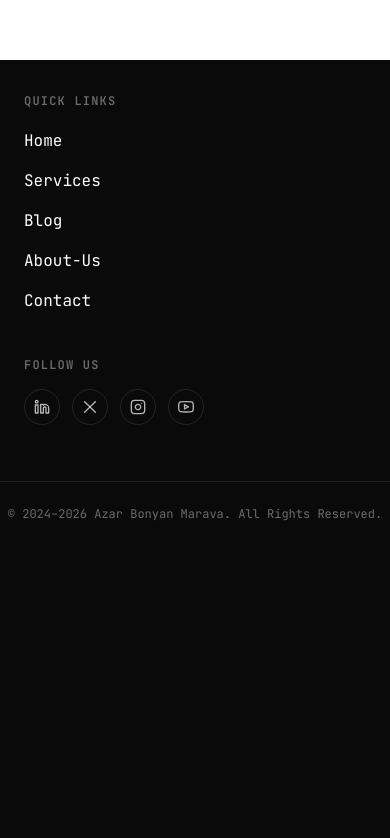
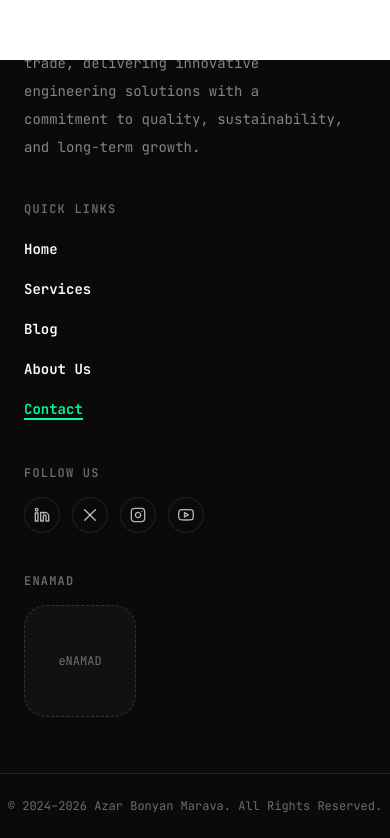
Before and after one commit to Milad-Soleymani/azar-bonian-marava, a Next.js app: page /en/contact in a window 390 px wide. Shown: the part 1628-2466 px from the top of the page. Before the commit the page ends 2174 px from the top, so only its background shows below. Built offline with nearby package versions, Linux system fonts and the light colour scheme.

Commit message:
Make footer multi-language

```diff
--- a/src/components/Footer.tsx
+++ b/src/components/Footer.tsx
@@ -1,106 +1,144 @@
-"use client"
-import {
-    Target,
-    Eye,
-    Lightbulb,
-    ShieldCheck,
-    Award,
-    Leaf,
-    CheckCircle2,
-    Briefcase,
-    Users,
-    User,
-    ArrowRight,
-    ChevronDown,
-    Menu,
-} from "lucide-react";
-import { IconLinkedin, IconX, IconInstagram, IconYoutube } from "@/components/SocialIcons";
+"use client";
+
 import Image from "next/image";
 import Link from "next/link";
+import { useLocale, useTranslations } from "next-intl";
 import { usePathname } from "next/navigation";
 
+import {
+  IconInstagram,
+  IconLinkedin,
+  IconX,
+  IconYoutube,
+} from "@/components/SocialIcons";
+
 const links = [
-  {
-    name: "home",
-    path: "/",
-  },
-  {
-    name: "services",
-    path: "/services",
-  },
-  {
-    name: "blog",
-    path: "/blog",
-  },
-  {
-    name: "about-us",
-    path: "/about-us",
-  },
-  {
-    name: "contact",
-    path: "/contact",
-  },
-];const GREEN = "#00ff99";
+  { name: "home", path: "/" },
+  { name: "services", path: "/services" },
+  { name: "blog", path: "/blog" },
+  { name: "about", path: "/about-us" },
+  { name: "contact", path: "/contact" },
+];
 
-const Footer = () => {
-    const pathname = usePathname()
+const socialLinks = [
+  { icon: IconLinkedin, label: "LinkedIn", href: "#" },
+  { icon: IconX, label: "X", href: "#" },
+  { icon: IconInstagram, label: "Instagram", href: "#" },
+  { icon: IconYoutube, label: "Youtube", href: "#" },
+];
+
+export default function Footer() {
+  const pathname = usePathname();
+  const locale = useLocale();
+  const isRTL = locale === "fa" || locale === "ar";
+
+  const t = useTranslations("footer");
+  const nav = useTranslations("navigation");
+
   return (
-        <footer className="border-t border-white/10">
-            <div className="mx-auto grid max-w-7xl gap-10 px-6 py-14 sm:grid-cols-2 lg:grid-cols-3">
+    <footer
+      className="border-t border-white/10"
+      aria-label={t("title")}
+    >
+      <div className="mx-auto grid max-w-7xl gap-10 px-6 py-14 sm:grid-cols-2 lg:grid-cols-4">
+        {/* Logo */}
         <div>
           <div className="mb-4 flex items-center gap-2">
-                        <Image src='/assets/logo.png' width={50} height={50} alt="Azar Bonian Marava"/>
+            <Image
+              src="/assets/logo.png"
+              width={50}
+              height={50}
+              alt="Azar Bonyan Marava Logo"
+            />
+
             <span className="leading-tight">
-                            <span className="block text-sm font-bold tracking-wide text-accent">AZAR</span>
+              <span className="block text-sm font-bold tracking-wide text-accent">
+                AZAR
+              </span>
+
               <span className="block text-[9px] tracking-widest text-white/50">
                 BONYAN MARAVA
               </span>
             </span>
           </div>
-                    <p className="max-w-xs text-sm text-white/50">
-                        Engineering innovation, delivering sustainable solutions and
-                        building the future through advanced technology.
+
+          <p
+            className={`max-w-xs text-sm text-white/50 leading-7 ${isRTL ? "text-right" : "text-left"
+              }`}
+          >
+            {t("description")}
           </p>
         </div>
 
+        {/* Navigation */}
         <div>
           <p className="mb-4 text-xs font-semibold uppercase tracking-widest text-white/40">
-                        Quick Links
+            {t("quickLinks")}
           </p>
-                    <ul className="space-y-2">
-                        {links.map((link, index) => (
-                            <li key={index}>
-                                <Link href={link.path} className={`${link.path == pathname ? "text-accent border-b-2 border-accent" : " text-white" } text-semibold cursor-pointer capitalize hover:text-accent transition-all`}>
-                                    {link.name}
+
+          <ul className="space-y-2 ">
+            {links.map((link) => {
+              const href = `/${locale}${link.path}`;
+
+              const active =
+                pathname === href ||
+                (link.path === "/" && pathname === `/${locale}`);
+
+              return (
+                <li key={link.name}>
+                  <Link
+                    href={href}
+                    className={
+                      active
+                        ? "border-b-2 border-accent text-sm font-semibold capitalize text-accent transition-all"
+                        : "text-sm font-semibold capitalize text-white transition-all hover:text-accent"
+                    }
+                  >
+                    {nav(link.name)}
                   </Link>
                 </li>
-                        ))}
+              );
+            })}
           </ul>
         </div>
 
+        {/* Social */}
         <div>
           <p className="mb-4 text-xs font-semibold uppercase tracking-widest text-white/40">
-                        Follow Us
+            {t("follow")}
           </p>
+
           <div className="flex gap-3">
-                        {[IconLinkedin, IconX, IconInstagram, IconYoutube].map((Icon, i) => (
+            {socialLinks.map(({ icon: Icon, label, href }) => (
               <a
-                                key={i}
-                                href="#"
-                                className="flex h-9 w-9 items-center justify-center rounded-full border border-white/10 text-white/70 hover:border-white/30 hover:text-white"
+                key={label}
+                href={href}
+                aria-label={label}
+                target="_blank"
+                rel="noopener noreferrer"
+                className="flex h-9 w-9 items-center justify-center rounded-full border border-white/10 text-white/70 transition hover:border-white/30 hover:text-white"
               >
                 <Icon className="h-4 w-4" />
               </a>
             ))}
           </div>
         </div>
+
+        {/* Enamad */}
+        <div>
+          <p className="mb-4 text-xs font-semibold uppercase tracking-widest text-white/40">
+            eNAMAD
+          </p>
+
+          <div className="flex h-28 w-28 items-center justify-center rounded-xl border border-dashed border-white/15 bg-white/[0.03] text-xs text-white/40">
+            eNAMAD
+          </div>
+        </div>
       </div>
 
       <div className="border-t border-white/10 py-6 text-center text-xs text-white/40">
-                © 2024–2026 Azar Bonyan Marava. All Rights Reserved.
+        {t("copyright")}
       </div>
     </footer>
-    )
+  );
 }
-
-export default Footer
--- a/src/messages/ar.json
+++ b/src/messages/ar.json
@@ -10,14 +10,12 @@
     "about": "من نحن",
     "contact": "اتصل بنا"
   },
-
   "home": {
     "subtitle": "شركة البناء والتجارة العالمية",
     "title": "إنها",
     "description": "شركة رائدة في مجال البناء وإدارة المشاريع والتجارة الدولية، تقدم حلولاً هندسية عالية الجودة وخدمات تصدير مع الالتزام بالابتكار والدقة والنمو المستدام.",
     "button": "اكتشف قصتنا"
   },
-
   "stats": {
     "title": "إنجازاتنا بالأرقام",
     "experience": "سنوات الخبرة",
@@ -26,12 +24,10 @@
     "countries": "دول التصدير",
     "transformation": "تحول المشاريع"
   },
-
   "breadcrumb": {
     "home": "الرئيسية",
     "about": "من نحن"
   },
-
   "about": {
     "hero": {
       "eyebrow": "من نحن",
@@ -39,7 +35,6 @@
       "description": "نبني بنية تحتية مستدامة ونربط الأسواق العالمية من خلال مشاريع البناء والتجارة الدولية الموثوقة.",
       "scroll": "انتقل للأسفل"
     },
-
     "story": {
       "title": "قصتنا",
       "paragraph1": "تأسست آذر بنيان ماروا عام 2016 بهدف تقديم حلول هندسية عالمية وإحداث تأثير مستدام.",
@@ -47,7 +42,6 @@
       "paragraph3": "نحن ملتزمون بخدمة عملائنا وموظفينا والمجتمعات التي نعمل معها من خلال حلول مستدامة.",
       "paragraph4": "رؤيتنا طويلة المدى هي أن نصبح قائداً عالمياً في مجالات الهندسة والتكنولوجيا."
     },
-
     "mission": {
       "title": "المهمة والرؤية",
       "missionTitle": "مهمتنا",
@@ -55,7 +49,6 @@
       "visionTitle": "رؤيتنا",
       "visionText": "أن نكون قائداً عالمياً موثوقاً في الهندسة والتكنولوجيا، ونقود الابتكار ونخلق تأثيراً دائماً."
     },
-
     "values": {
       "title": "قيمنا الأساسية",
       "items": {
@@ -77,7 +70,6 @@
         }
       }
     },
-
     "journey": {
       "title": "رحلتنا",
       "items": {
@@ -103,7 +95,6 @@
         }
       }
     },
-
     "stats": {
       "title": "إنجازاتنا بالأرقام",
       "experience": "سنوات الخبرة",
@@ -111,7 +102,6 @@
       "clients": "العملاء الراضون",
       "countries": "دول التصدير"
     },
-
     "leadership": {
       "title": "قيادتنا",
       "items": {
@@ -129,17 +119,22 @@
         }
       }
     },
-
     "partners": {
       "title": "الشركاء والشهادات",
       "partners": "شركاؤنا",
       "certifications": "الشهادات"
     },
-
     "cta": {
       "title": "لنبنِ المستقبل معاً",
       "description": "هل أنت مستعد لبدء مشروعك الهندسي القادم؟",
       "button": "اتصل بنا"
     }
+  },
+  "footer": {
+    "title": "تذييل الصفحة",
+    "description": "آذر بنيان ماروا شركة رائدة في البناء وإدارة المشاريع والتجارة الدولية، تقدم حلولاً هندسية مبتكرة مع الالتزام بالجودة والاستدامة والنمو طويل الأمد.",
+    "quickLinks": "روابط سريعة",
+    "follow": "تابعنا",
+    "copyright": "© 2024–2026 آذر بنيان ماروا. جميع الحقوق محفوظة."
   }
 }
--- a/src/messages/en.json
+++ b/src/messages/en.json
@@ -129,5 +129,12 @@
       "description": "Ready to start your next engineering or construction project?",
       "button": "Contact Us"
     }
+  },
+  "footer": {
+    "title": "Footer",
+    "description": "A leading company in construction, project management, and international trade, delivering innovative engineering solutions with a commitment to quality, sustainability, and long-term growth.",
+    "quickLinks": "Quick Links",
+    "follow": "Follow Us",
+    "copyright": "© 2024–2026 Azar Bonyan Marava. All Rights Reserved."
   }
 }
--- a/src/messages/fa.json
+++ b/src/messages/fa.json
@@ -137,5 +137,12 @@
       "description": "آماده شروع پروژه بعدی خود با شرکت هستید؟",
       "button": "تماس با ما"
     }
-  }
+  },
+  "footer": {
+  "title": "پاورقی",
+  "description": "شرکت آذر بنیان ماروا با تمرکز بر ساخت‌وساز، مدیریت پروژه و تجارت بین‌المللی، راهکارهای مهندسی نوآورانه را با تعهد به کیفیت، پایداری و رشد بلندمدت ارائه می‌دهد.",
+  "quickLinks": "دسترسی سریع",
+  "follow": "ما را دنبال کنید",
+  "copyright": "© ۲۰۲۴–۲۰۲۶ آذر بنیان ماروا. تمامی حقوق محفوظ است."
 }
+}
```
Lines whose indentation alone changed are shown as unchanged.
